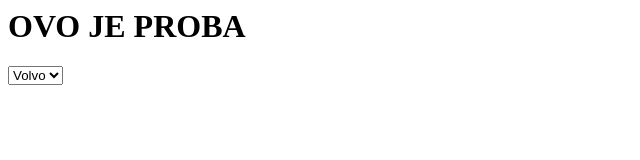
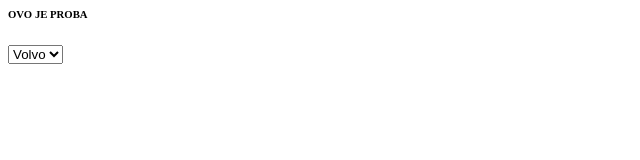
Before and after one commit to Tomislav2004/vjezbaGit, a plain HTML site: page index.html in a window 1280 px wide. Shown: the whole page, without its empty margins (0-640 px from the left). Drawn offline with Linux system fonts and the light colour scheme.

Commit message:
promijena h1 na h6

```diff
--- a/index.html
+++ b/index.html
@@ -1,6 +1,6 @@
 <head>
   <div>
-    <h1>OVO JE PROBA</h1>
+    <h6>OVO JE PROBA</h6>
   </div>
   <select id="cars" name="cars">
   <option value="volvo">Volvo</option>
```
